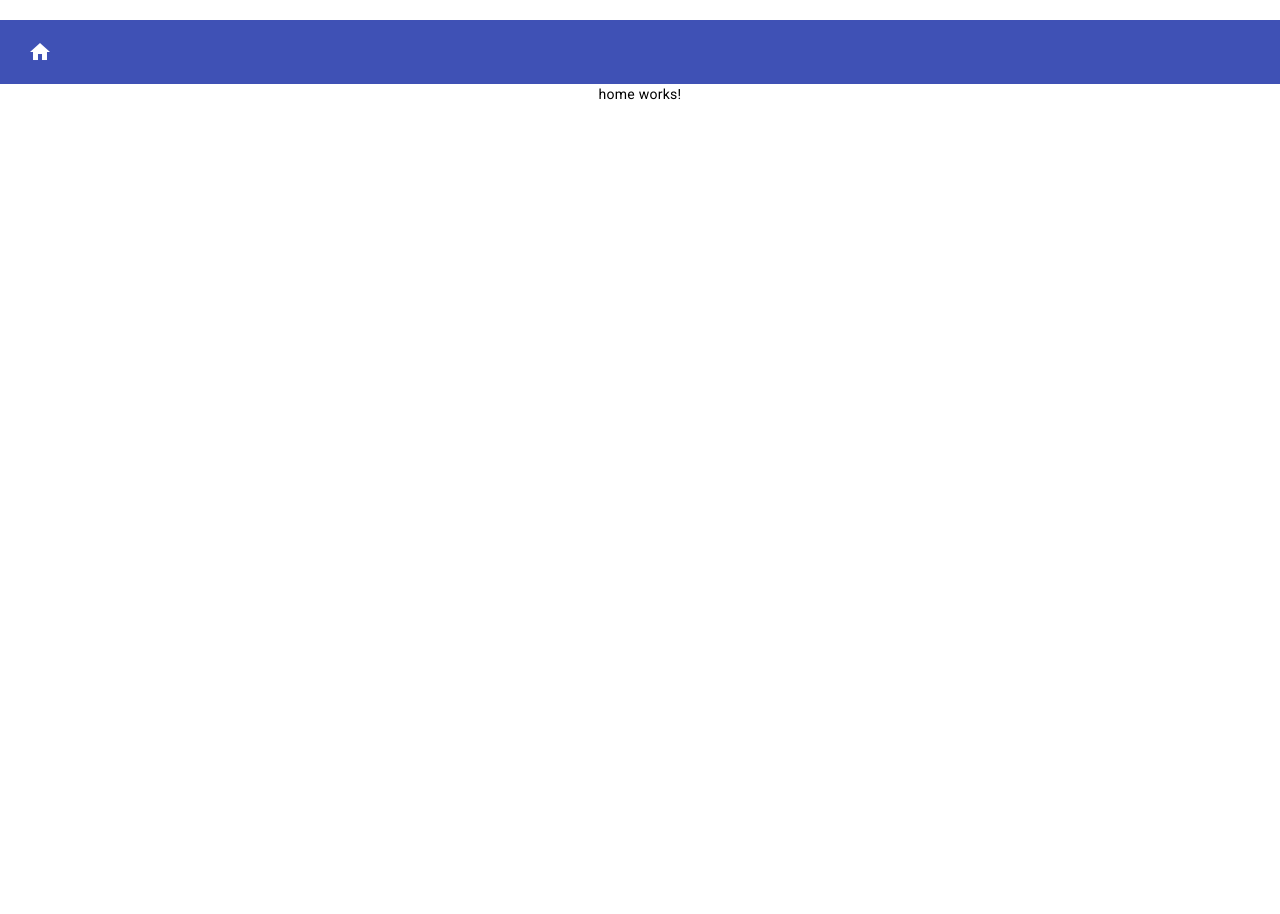
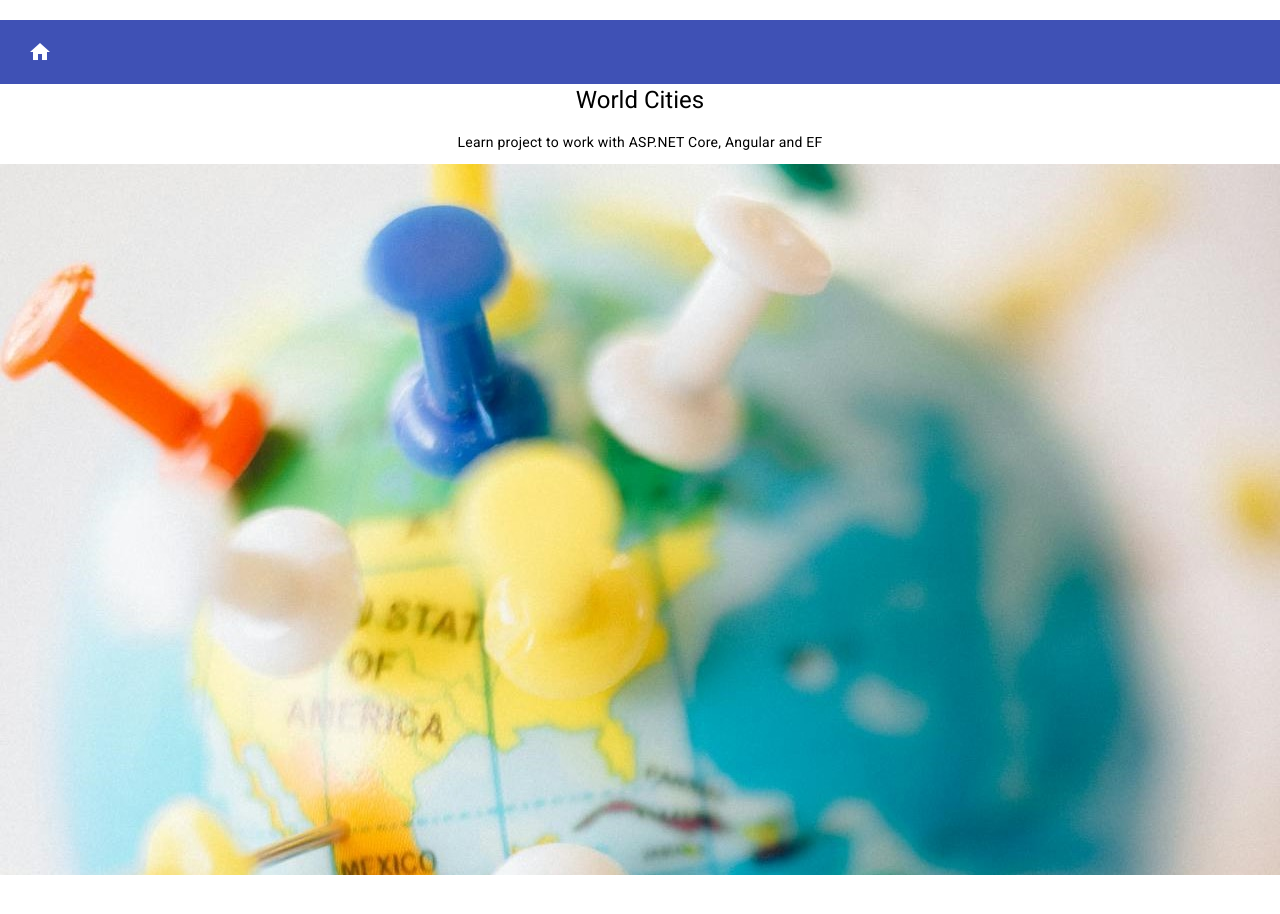
Before and after one commit to bigfootshadow/packt-ng-core-world-cities, an Angular app in the folder worldcities.client/: page / in a window 1280 px wide. Shown: the top 914 px of the page. Before the commit the page ends 800 px from the top, so only its background shows below. Built offline with nearby package versions, Linux system fonts and the light colour scheme.

Commit message:
home image

```diff
--- a/worldcities.client/src/app/home/home.component.html
+++ b/worldcities.client/src/app/home/home.component.html
@@ -1 +1,5 @@
-<p>home works!</p>
+<h1>World Cities</h1>
+
+<p>Learn project to work with ASP.NET Core, Angular and EF</p>
+
+<img src="/assets/img/home.jpg" alt="World Cities" class="home-cover"/>
--- a/worldcities.client/src/app/home/home.component.ts
+++ b/worldcities.client/src/app/home/home.component.ts
@@ -3,7 +3,7 @@ import { Component } from '@angular/core';
 @Component({
   selector: 'app-home',
   templateUrl: './home.component.html',
-  styleUrl: './home.component.scss'
+  styles: ['.home-cover {display: block; margin: auto; max-width: 100%; }']
 })
 export class HomeComponent {
 
```
Also changed, not shown: worldcities.client/src/assets/img/home.jpg (added).
